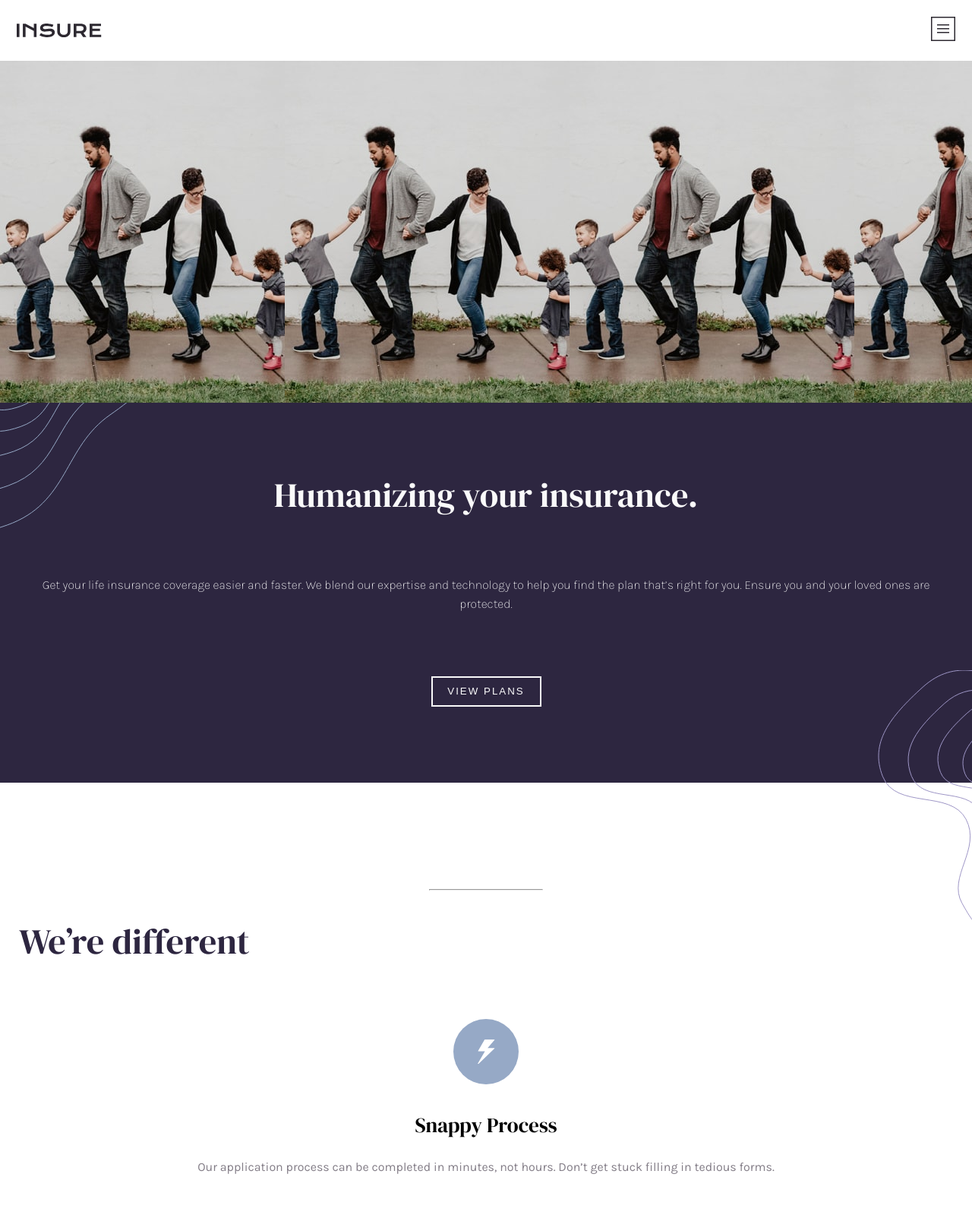
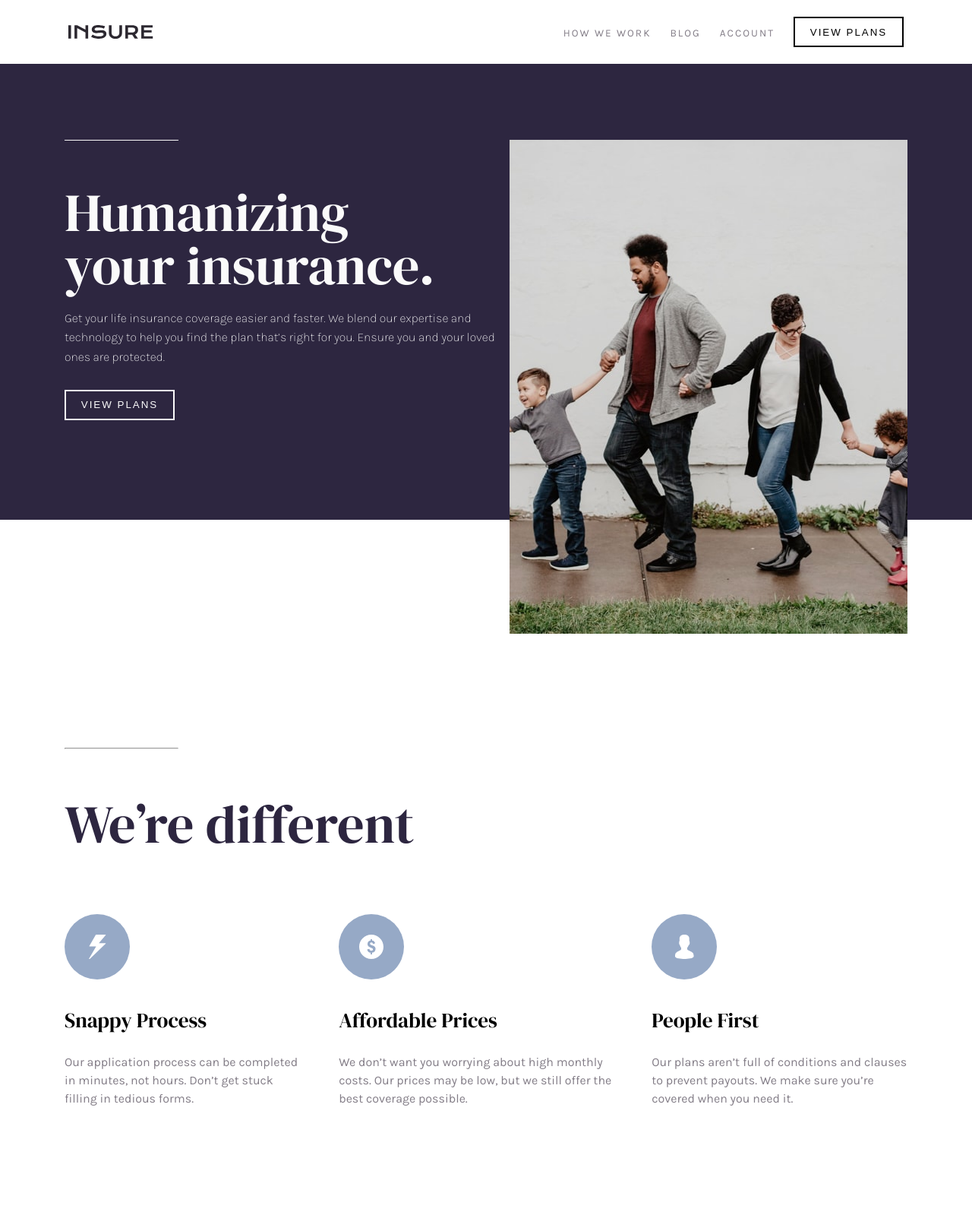
Before and after one commit to Matt971x/Frontend-Mentor-Insure-landing-page, a plain HTML site: page index.html in a window 1280 px wide. Shown: the top 1595 px of the page at 76% size. Drawn offline with Linux system fonts and the light colour scheme.

Commit message:
desktop design ok

```diff
--- a/index.html
+++ b/index.html
@@ -50,7 +50,8 @@
       </div>
     </header>
 
-    <section class="insurance-plan">
+    <section>
+      <div class="insurance-plan">
         <div class="plan-wrapper">
           <hr>
           <h2 class="plan-title">We’re different</h2>
@@ -86,6 +87,8 @@
               </p>
             </div>
           </div>
+        </div
+        >
       </div>
         <div class="about-us">
         <h2>Find out more about how we work</h2>
--- a/style.css
+++ b/style.css
@@ -137,6 +137,7 @@ nav {
 .plan-title {
     color: var(--Dark_Violet);
     font-family: "DM Serif Display", serif;
+    text-align: center;
     font-size: 2.9rem;
     font-weight: 200;
 }
@@ -252,3 +253,140 @@ footer {
     font-size: .85rem;
     font-weight: 600;
 }
+
+/* Destop part */
+
+
+@media screen and (min-width:900px){
+    nav,.introduction-wrapper,.insurance-plan,.about-us {
+        max-width: 1110px;
+        margin: 0 auto;
+    }
+    nav {
+
+        padding: 22px 5px;
+    }
+    .menu-burger{
+        display: none;
+
+    }
+    .nav-links {
+        display: flex;
+        align-items: center;
+        text-transform: uppercase;
+        gap: 25px;
+    }
+
+    .nav-links li a {
+        font-size: .85rem;
+        color: var(--Dark_Grayish_Violet);
+        letter-spacing: 2px;
+    }
+
+    header{
+        height: 600px;
+        background: var(--Dark_Violet);
+    }
+    .introduction-wrapper{
+     flex-direction: row;
+     padding-top: 100px;
+    }
+   .introduction-flex {
+    background: none;
+
+   }
+   .introduction-flex::before {
+    content:'';
+    width: 150px;
+    background: var(--Very_Light_Gray);
+    height: 1px;
+    margin-bottom: 60px;
+   }
+   .introduction-img-right{
+    display: none;
+   }
+
+   .introduction-flex {
+    text-align: left;
+    align-items: start;
+    justify-content: flex-start;
+    padding: 0;
+   }
+   .introduction-flex h1 {
+    width: 90%;
+    font-size: 4.4rem;
+    margin-bottom: 20px;
+   }
+   .img-introduction {
+    background: url('./images/image-intro-desktop.jpg');
+    height: 650px;
+   }
+   .introduction-flex button {
+    margin-top: 30px;
+   }
+   /* Insurance plan  */
+   .insurance-plan hr {
+    margin: 300px 0 50px;
+   }
+   .insurance-plan{
+    padding: 0;
+   }
+   .plan-title {
+    font-size: 4.4rem;
+    text-align: left;
+
+
+   }
+   .plan-card-flex {
+    flex-direction: row;
+   }
+   .plan-card{
+    align-items: start;
+    text-align: left;
+   }
+
+   .about-us {
+    height: 250px;
+    margin-top: 160px;
+    flex-direction: row;
+    padding:0 80px;
+    }
+
+    .about-us h2 {
+        font-size: 3.5rem;
+        text-align: left;
+        width: 55%;
+        letter-spacing: 1px;
+    }
+
+    /* Footer */
+    footer {
+        padding-top: 182px;
+    }
+
+    .social-media {
+        width: 1110px;
+        margin: auto;
+        display: flex;
+        justify-content: space-between;
+        align-items: center;
+    }
+
+    .footer-links {
+        margin: 0 auto;
+        max-width: 1110px;
+        flex-direction: row;
+        justify-content: space-between;
+        align-items: start;
+        text-align: left;
+    }
+    .links-card {
+        flex-direction: column;
+    }
+    .links-card ul {
+        flex-direction: column;
+    }
+
+
+
+}
```
Lines whose indentation alone changed are shown as unchanged.
